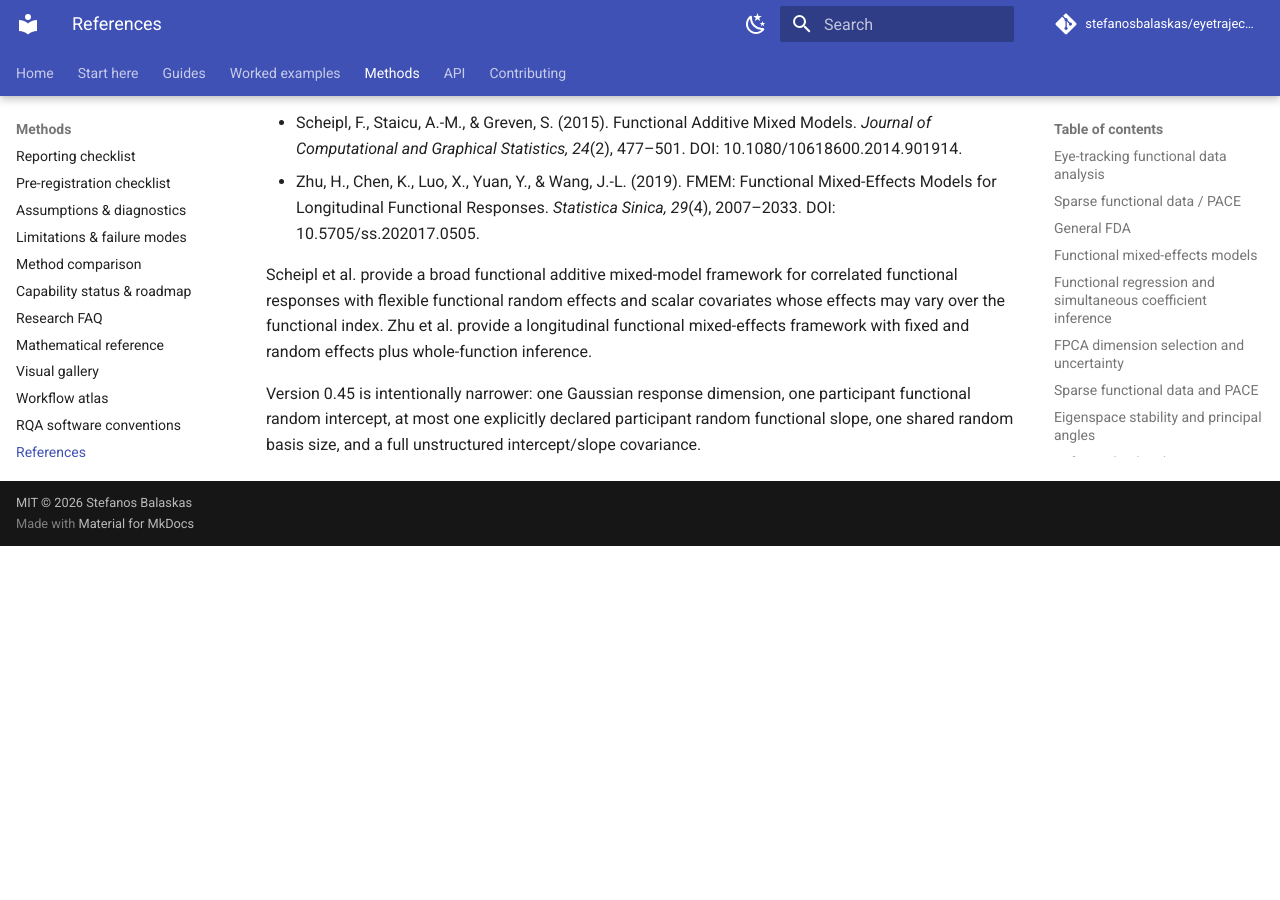
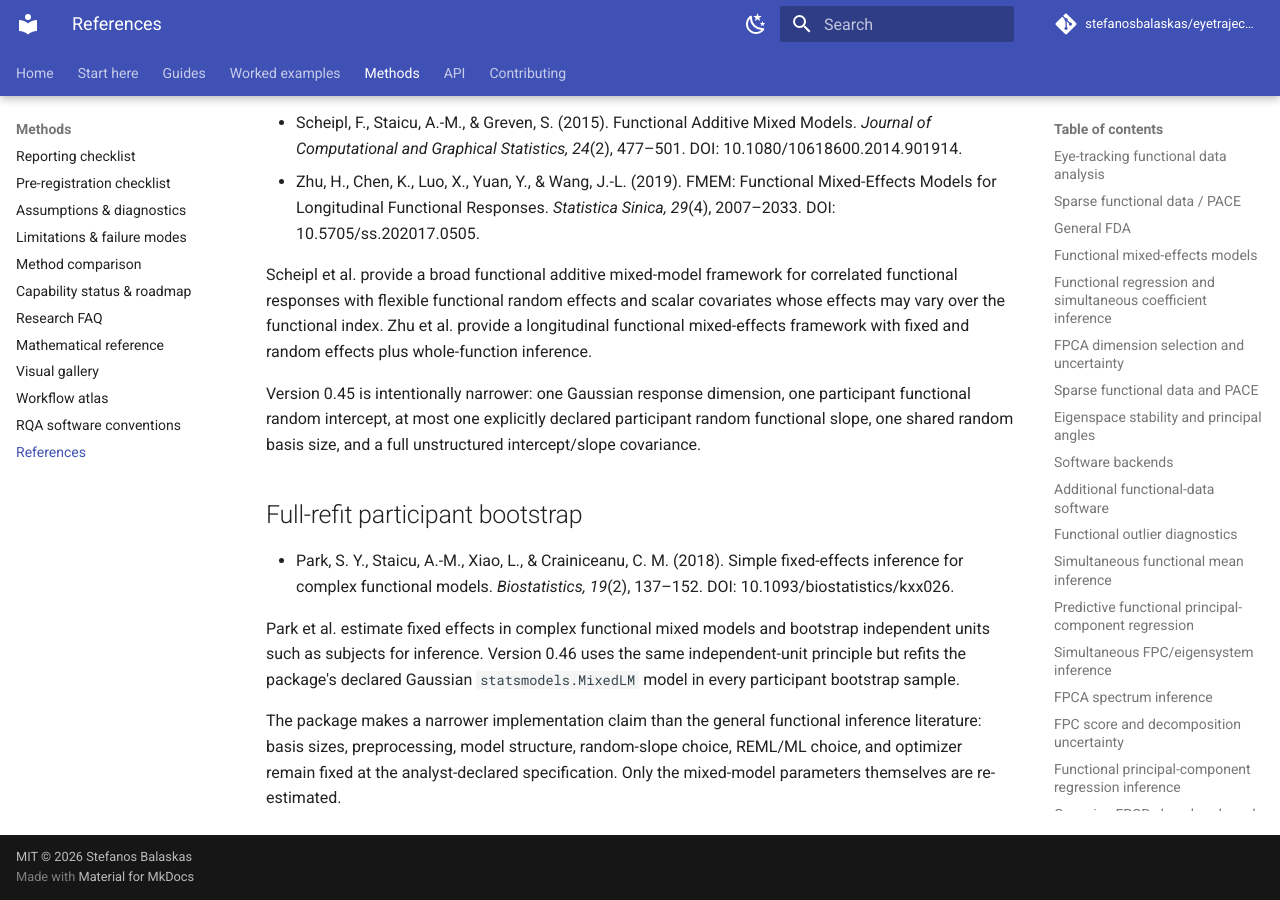
Before and after one commit to stefanosbalaskas/eyetrajectoriespy, an MkDocs documentation site: the page built from docs/methods/references.md, in a window 1280 px wide and 900 px high, scrolled down 16811 px. Built offline with MkDocs 1.6.1 and Material for MkDocs 9.7.7, drawn with Linux system fonts in a browser that asks for light colours; comment, search, counter and statistics services are not loaded; before the commit the page ends 17357 px from its top, so only the background shows below that.

Commit message:
Add full-refit participant bootstrap evidence

```diff
--- a/docs/methods/references.md
+++ b/docs/methods/references.md
@@ -407,3 +407,20 @@ Version 0.45 is intentionally narrower: one Gaussian response dimension, one
 participant functional random intercept, at most one explicitly declared
 participant random functional slope, one shared random basis size, and a full
 unstructured intercept/slope covariance.
+
+## Full-refit participant bootstrap
+
+- Park, S. Y., Staicu, A.-M., Xiao, L., & Crainiceanu, C. M. (2018).
+  Simple fixed-effects inference for complex functional models.
+  *Biostatistics, 19*(2), 137–152.
+  DOI: 10.1093/biostatistics/kxx026.
+
+Park et al. estimate fixed effects in complex functional mixed models and
+bootstrap independent units such as subjects for inference. Version 0.46 uses
+the same independent-unit principle but refits the package's declared Gaussian
+`statsmodels.MixedLM` model in every participant bootstrap sample.
+
+The package makes a narrower implementation claim than the general functional
+inference literature: basis sizes, preprocessing, model structure, random-slope
+choice, REML/ML choice, and optimizer remain fixed at the analyst-declared
+specification. Only the mixed-model parameters themselves are re-estimated.
```
